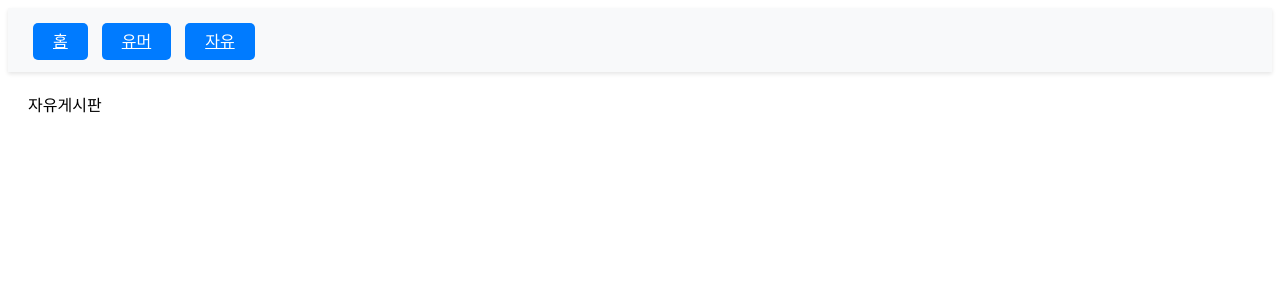
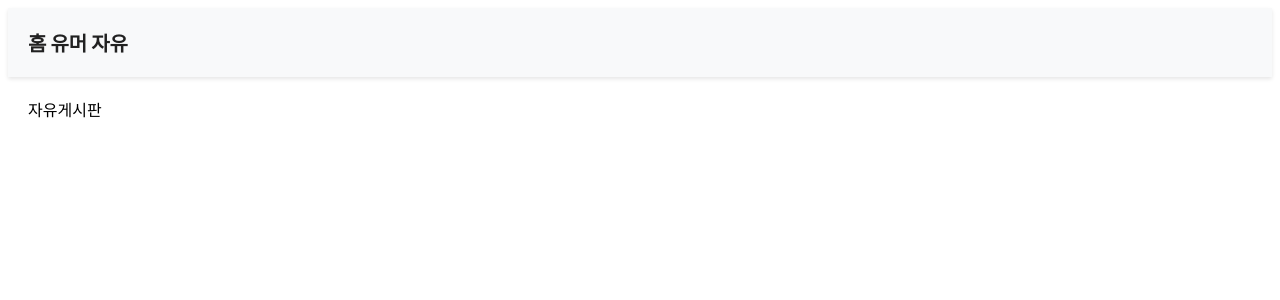
Before and after one commit to DongHyeok12/project1, a React (Create React App) app: page /free in a window 1280 px wide. Shown: the top 300 px of the page. Built offline with nearby package versions, Linux system fonts and the light colour scheme.

Commit message:
:memo: NavBar -> styles로 병합

```diff
--- a/src/styles/NavBar.css
+++ /dev/null
@@ -1,13 +0,0 @@
-.NavBar {
-  text-decoration-line: none;
-  color: #212121;
-  font-weight: bolder;
-  font-size: 20px;
-  height: 40px;
-  width: 30px;
-  border: 0px;
-  contain: content;
-}
-.NavBar:hover {
-  color: #606060;
-}
--- a/src/styles/styles.css
+++ b/src/styles/styles.css
@@ -1,4 +1,16 @@
 /* styles.css */
+/* 모든 <a> 태그의 기본 스타일 제거 */
+a {
+  text-decoration: none; /* 밑줄 제거 */
+  color: inherit; /* 부모 요소의 색상 상속 */
+}
+
+a:hover,
+a:focus,
+a:active {
+  text-decoration: none; /* 호버, 포커스, 액티브 상태에서 밑줄 제거 */
+  color: inherit; /* 부모 요소의 색상 상속 */
+}
 
 /* Header 스타일 */
 .header {
@@ -25,17 +37,14 @@
 /* NavBar.css */
 
 .NavBar {
-  background-color: #007bff; /* 버튼 배경색 */
-  color: white; /* 버튼 글자색 */
-  border: none; /* 테두리 없음 */
-  padding: 10px 20px; /* 패딩 */
-  margin: 5px; /* 여백 */
-  font-size: 16px; /* 글자 크기 */
-  border-radius: 5px; /* 둥근 테두리 */
-  cursor: pointer; /* 커서 포인터 */
-  transition: background-color 0.3s ease; /* 배경색 전환 효과 */
+  color: #212121;
+  font-weight: bolder;
+  font-size: 20px;
+  height: 40px;
+  width: 30px;
+  border: 0px;
+  contain: content;
 }
-
 .NavBar:hover {
-  background-color: #0056b3; /* 호버시 배경색 */
+  color: #606060;
 }
```
